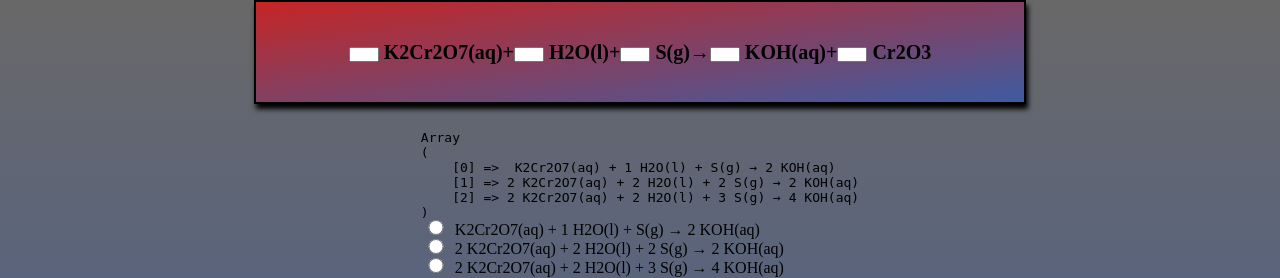
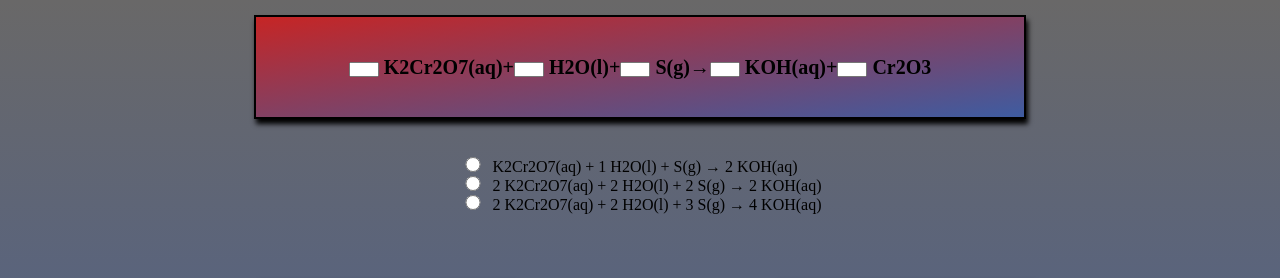
Before and after one commit to senacrs-emti/2023-2MB-educom-G01, a PHP site: page /_index.php in a window 1280 px wide. Shown: the top 278 px of the page. Run offline with PHP 8.4, Linux system fonts and the light colour scheme; data comes from the database, SQL or seed files in the repository.

Commit message:
front ajuste

```diff
--- a/_index.php
+++ b/_index.php
@@ -3,10 +3,7 @@
 include_once "_conexao.php";
 include_once "_functions.php";
 ?>
-
-
 <html lang="en">
-
 <head>
   <meta charset="UTF-8">
   <meta name="viewport" content="width=device-width, initial-scale=1.0">
@@ -39,9 +36,9 @@ include_once "_functions.php";
             <?php
             $opcoes=array($questoes[0]['RespostaErrada2'], $questoes[0]['RespostaErrada'], $questoes[0]['RespostaCerta']);
             array_rand($opcoes);
-            echo '<pre>';
-            print_r($opcoes);
-            echo '</pre>';
+            //echo '<pre>';
+            //print_r($opcoes);
+            //echo '</pre>';
             ?>
 
             <?php
@@ -57,15 +54,10 @@ include_once "_functions.php";
             <?php
             }
             ?>
-
-
             </form>
         </div>
-
-
             </form>
 </div>
-
          <?php
             include_once "_visual.php";
             ?>
--- a/style.css
+++ b/style.css
@@ -12,9 +12,7 @@ main{
     align-items: center;
     justify-content: center;
     padding-bottom: 5%;
-
 }
-
 .atomos{
     height: 300px;
     width: 20%;
@@ -22,7 +20,6 @@ main{
     margin-left: 5px;
     background-color:#d1d2d1;
     box-shadow: 5px 5px 5px black;
-
 }
 #divisao{
     width: 20%;
@@ -37,11 +34,11 @@ main{
     width: 60%;
     border:solid 2px black;
     display: flex;
+    margin-top: 15px;
     align-items: center;
     justify-content: center;
     box-shadow: 2px 5px 5px black;
     background-image: linear-gradient(to bottom right, rgb(198, 37, 37), rgb(62, 92, 161));
-
 }
 .questao h1 {
     font-size: 20px;
@@ -57,13 +54,10 @@ li{
     list-style-type: none;
     background-color: blue;
     color: black;
+
 }
-
 .alternativas{
-
-    margin-top: 2%;
-
-
+    margin-top: 3%;
 }
 #representacao{
     margin-top: 5%;
@@ -82,6 +76,4 @@ li{
     flex-direction: row;
     text-align: center;
     padding-left: 10px;
-
-
 }
```
